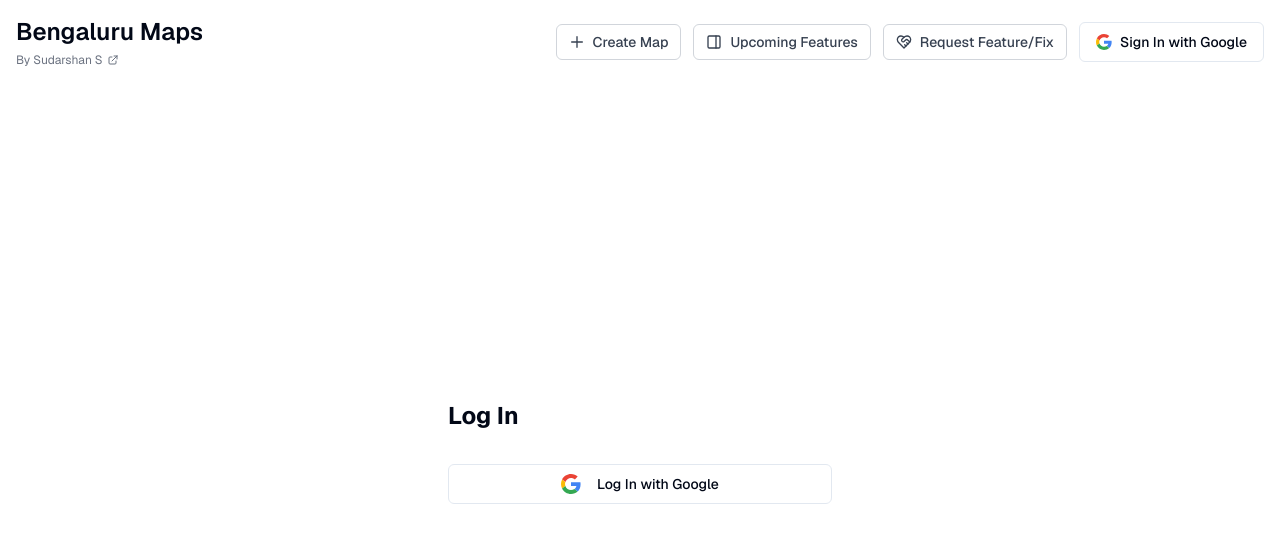
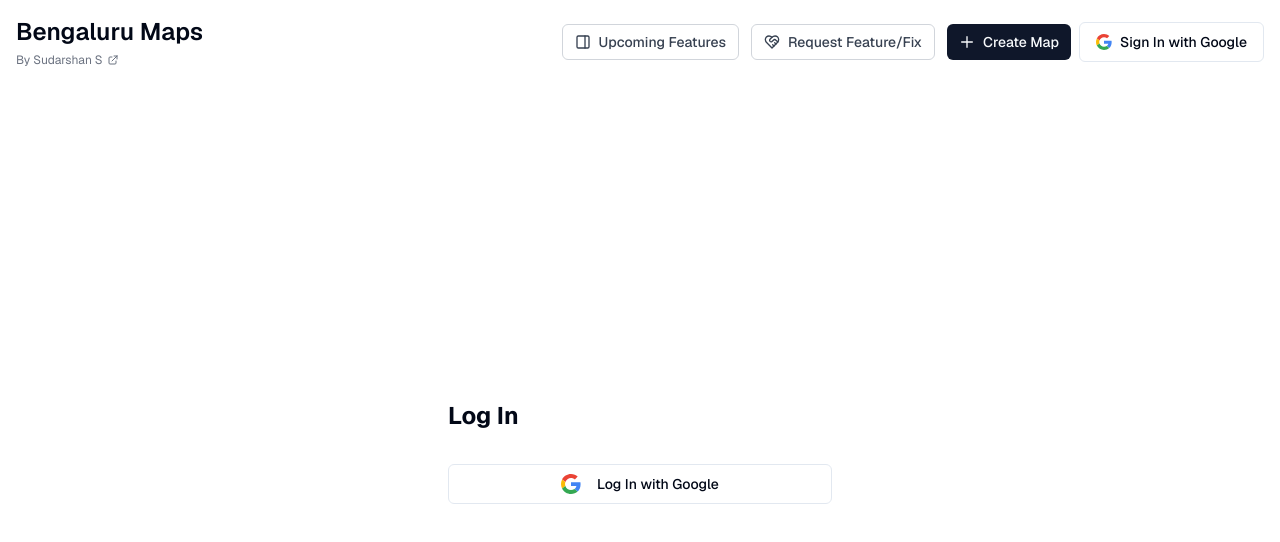
Before and after one commit to SuperMonstor/bengaluru_maps_prod, a Next.js app: page /login in a window 1280 px wide. Shown: the top 542 px of the page. Built offline with nearby package versions, Linux system fonts and the light colour scheme; no server answers.

Commit message:
updated header

```diff
--- a/components/custom-ui/Header.tsx
+++ b/components/custom-ui/Header.tsx
@@ -17,9 +17,9 @@ import { Map, PanelRight, HeartHandshake, Menu } from "lucide-react"
 import { Sheet, SheetContent, SheetTrigger } from "@/components/ui/sheet"
 
 // Add URLs for Trello board and Google Maps feedback
-const KANBAN_BOARD_URL = "https://trello.com/b/your-board-url"
-const REQUEST_FEEDBACK_URL =
+const KANBAN_BOARD_URL =
 	"https://sudarshansk.notion.site/1bc35e88bb08807ebce5ce39bd831d44?v=1bc35e88bb0880619762000c31b0b543&pvs=4"
+const REQUEST_FEEDBACK_URL = "https://tally.so/r/nG5Mrk"
 
 function useAuth() {
 	const context = useContext(AuthContext)
@@ -158,17 +158,6 @@ const Header = memo(function Header() {
 
 				{/* Desktop Navigation */}
 				<div className="hidden md:flex items-center gap-3">
-					<Link href="/create-map">
-						<Button
-							variant="outline"
-							size="sm"
-							className="border-gray-300 text-gray-700 hover:text-gray-900 hover:bg-gray-50 flex items-center gap-2"
-						>
-							<PlusIcon />
-							Create Map
-						</Button>
-					</Link>
-
 					<Link
 						href={KANBAN_BOARD_URL}
 						target="_blank"
@@ -199,6 +188,19 @@ const Header = memo(function Header() {
 						</Button>
 					</Link>
 				</div>
+
+				{/* Create Map Button and User Menu */}
+				<div className="flex items-center gap-2">
+					<Link href="/create-map">
+						<Button
+							variant="default"
+							size="sm"
+							className="flex items-center gap-2"
+						>
+							<PlusIcon />
+							Create Map
+						</Button>
+					</Link>
 
 					{/* User Menu */}
 					{authLoading ? (
@@ -282,6 +284,7 @@ const Header = memo(function Header() {
 						<GoogleSignInButton />
 					)}
 				</div>
+			</div>
 		</header>
 	)
 })
```
Lines whose indentation alone changed are shown as unchanged.
